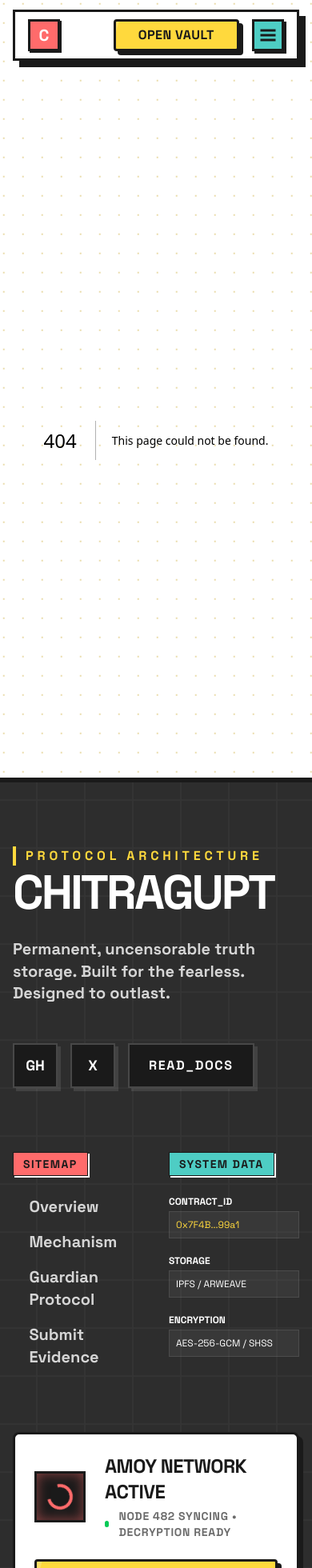
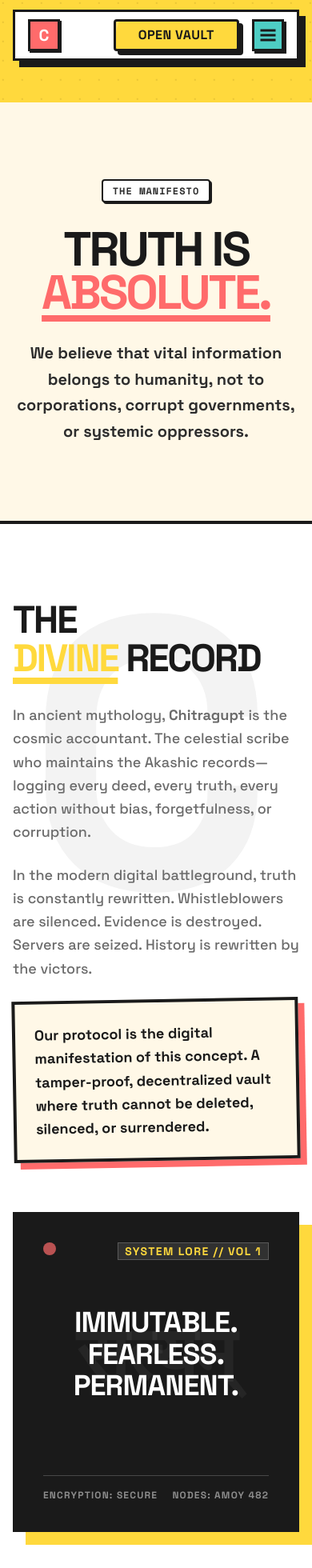
Before and after one commit to zynorex/chitragupt, a Next.js app in the folder frontend/: page /about in a window 390 px wide. Before the commit this address had no page. Shown: the top 1960 px of the page at 80% size. Built offline with nearby package versions, Linux system fonts and the light colour scheme.

Commit message:
feat: implement brutalist About page and responsive navigation component

```diff
--- /dev/null
+++ b/frontend/src/app/about/page.tsx
@@ -0,0 +1,143 @@
+"use client";
+
+import { useEffect } from "react";
+import Link from "next/link";
+
+/* ──────────── HOOKS ──────────── */
+function useScrollReveal() {
+  useEffect(() => {
+    const observer = new IntersectionObserver((entries) => {
+      entries.forEach(entry => {
+        if (entry.isIntersecting) {
+          entry.target.classList.add('fade-in-up');
+          observer.unobserve(entry.target);
+        }
+      });
+    }, { threshold: 0.1 });
+
+    document.querySelectorAll('.reveal-on-scroll').forEach(el => observer.observe(el));
+    return () => observer.disconnect();
+  }, []);
+}
+
+/* ──────────── PAGE ──────────── */
+export default function AboutPage() {
+  useScrollReveal();
+
+  return (
+    <div className="flex flex-col min-h-screen">
+       {/* Hero Section */}
+       <header className="py-24 sm:py-32 md:py-40 px-4 sm:px-6 lg:px-8 border-b-[4px] border-black bg-ivory">
+          <div className="max-w-7xl mx-auto flex flex-col items-center text-center">
+             <div className="brutal-badge bg-white mb-8 border-[3px] border-black px-4 py-2 font-[var(--font-mono)] font-bold text-sm sm:text-base tracking-widest text-charcoal shadow-[4px_4px_0px_#1A1A1A] reveal-on-scroll">
+                THE MANIFESTO
+             </div>
+             <h1 className="font-[var(--font-display)] text-6xl sm:text-8xl md:text-9xl font-black leading-[0.9] tracking-tighter uppercase mb-8 reveal-on-scroll" style={{ animationDelay: '100ms' }}>
+                Truth Is <br/><span className="text-coral underline decoration-8 sm:decoration-[16px] underline-offset-8">Absolute.</span>
+             </h1>
+             <p className="max-w-3xl text-xl sm:text-2xl font-[var(--font-mono)] font-bold text-charcoal leading-relaxed reveal-on-scroll" style={{ animationDelay: '200ms' }}>
+                We believe that vital information belongs to humanity, not to corporations, corrupt governments, or systemic oppressors.
+             </p>
+          </div>
+       </header>
+
+       {/* Story / Lore Section */}
+       <section className="py-24 lg:py-32 px-4 sm:px-6 lg:px-8 bg-white relative overflow-hidden border-b-[4px] border-black">
+          <div className="absolute top-0 right-0 p-12 text-[30rem] sm:text-[40rem] font-black text-black/5 pointer-events-none font-[var(--font-mono)] leading-none select-none z-0">
+             C
+          </div>
+
+          <div className="max-w-7xl mx-auto grid grid-cols-1 lg:grid-cols-2 gap-16 relative z-10">
+             <div className="flex flex-col justify-center reveal-on-scroll">
+                <h2 className="font-[var(--font-display)] text-5xl sm:text-7xl font-black uppercase tracking-tighter mb-8 text-black">
+                   The <br/><span className="text-golden underline decoration-8 sm:decoration-8 underline-offset-8">Divine</span> Record
+                </h2>
+                <div className="space-y-6 text-lg sm:text-xl font-medium text-gray leading-relaxed font-[var(--font-mono)]">
+                   <p>
+                      In ancient mythology, <strong>Chitragupt</strong> is the cosmic accountant. The celestial scribe who maintains the Akashic records—logging every deed, every truth, every action without bias, forgetfulness, or corruption.
+                   </p>
+                   <p>
+                      In the modern digital battleground, truth is constantly rewritten. Whistleblowers are silenced. Evidence is destroyed. Servers are seized. History is rewritten by the victors.
+                   </p>
+                   <p className="p-6 sm:p-8 border-[4px] border-black bg-ivory shadow-[8px_8px_0_#FF6B6B] text-black font-bold transform -rotate-1 hover:rotate-0 transition-transform">
+                      Our protocol is the digital manifestation of this concept. A tamper-proof, decentralized vault where truth cannot be deleted, silenced, or surrendered.
+                   </p>
+                </div>
+             </div>
+             <div className="flex items-center justify-center reveal-on-scroll" style={{ animationDelay: '200ms' }}>
+                <div className="w-full h-full min-h-[400px] border-[6px] border-black bg-black p-8 relative shadow-[16px_16px_0_#FFD93D] flex flex-col justify-between">
+                   <div className="flex justify-between w-full">
+                      <span className="w-4 h-4 bg-coral rounded-full animate-pulse" />
+                      <span className="text-golden font-[var(--font-mono)] text-sm font-bold tracking-widest uppercase bg-white/10 px-2 border border-white/20">System Lore // Vol 1</span>
+                   </div>
+                   <div className="text-center relative py-12">
+                      <div className="text-[6rem] sm:text-[10rem] font-bold text-white/[0.05] absolute inset-0 flex items-center justify-center pointer-events-none font-[var(--font-mono)]">
+                         सत्यम्
+                      </div>
+                      <h3 className="font-[var(--font-display)] text-4xl sm:text-5xl font-black text-white relative z-10 leading-[1.1] tracking-tight">
+                         IMMUTABLE.<br/>
+                         FEARLESS.<br/>
+                         PERMANENT.
+                      </h3>
+                   </div>
+                   <div className="w-full border-t border-white/20 pt-4 mt-8 flex justify-between text-white/50 font-[var(--font-mono)] text-xs uppercase font-bold tracking-widest">
+                      <span>Encryption: SECURE</span>
+                      <span>Nodes: AMOY 482</span>
+                   </div>
+                </div>
+             </div>
+          </div>
+       </section>
+
+       {/* The Mechanics Detail */}
+       <section className="py-24 lg:py-32 px-4 sm:px-6 lg:px-8">
+          <div className="max-w-7xl mx-auto flex flex-col">
+             <div className="brutal-badge bg-black text-white w-fit mb-12 border-[3px] border-golden px-6 py-2 shadow-[4px_4px_0_#FFD93D] reveal-on-scroll font-bold tracking-widest text-lg font-[var(--font-mono)] uppercase">
+                SYSTEM MECHANICS
+             </div>
+
+             <div className="grid grid-cols-1 md:grid-cols-3 gap-8">
+                {[
+                   { title: "ZERO TRUST", desc: "We don't know who you are. We don't want to know. Tor-friendly, zero accounts, no IP logs.", color: "bg-coral" },
+                   { title: "SHARDED KEYS", desc: "No single authority holds the key. Shamir's Secret Sharing splits decompression keys across decentralized guardian nodes.", color: "bg-cyan" },
+                   { title: "DEAD MANS SWITCH", desc: "Evidence remains locked until a time-lock expires without your check-in. If you vanish, the truth activates.", color: "bg-golden" }
+                ].map((feature, idx) => (
+                   <div key={idx} className="brutal-card bg-white border-[4px] border-black p-8 shadow-[8px_8px_0_#1A1A1A] hover:-translate-y-2 hover:shadow-[12px_12px_0_#1A1A1A] transition-all flex flex-col justify-between h-auto min-h-[350px] reveal-on-scroll" style={{ animationDelay: `${idx * 150}ms` }}>
+                      <div>
+                         <div className={`w-16 h-16 ${feature.color} border-[3px] border-black rounded-full mb-8 shadow-[inset_4px_4px_0_rgba(255,255,255,0.4)] flex items-center justify-center font-[var(--font-mono)] font-bold text-2xl text-black`}>
+                           0{idx + 1}
+                         </div>
+                         <h3 className="font-[var(--font-display)] text-3xl font-black uppercase mb-4 tracking-tight text-black">{feature.title}</h3>
+                         <p className="font-[var(--font-mono)] text-base font-bold text-gray leading-relaxed">
+                            {feature.desc}
+                         </p>
+                      </div>
+                   </div>
+                ))}
+             </div>
+          </div>
+       </section>
+
+       {/* CTA to Main Action */}
+       <section className="py-32 px-4 sm:px-6 lg:px-8 bg-black border-t-[8px] border-golden text-white relative overflow-hidden">
+          {/* Subtle grid pattern for dark bg */}
+          <div className="absolute inset-0 opacity-10" style={{ backgroundImage: "linear-gradient(#fff 1px, transparent 1px), linear-gradient(90deg, #fff 1px, transparent 1px)", backgroundSize: "40px 40px" }} />
+
+          <div className="max-w-4xl mx-auto text-center relative z-10 flex flex-col items-center reveal-on-scroll">
+             <div className="w-16 h-16 border-4 border-coral rounded-full flex items-center justify-center mb-8">
+                <div className="w-4 h-4 bg-coral rounded-full animate-ping" />
+             </div>
+             <h2 className="font-[var(--font-display)] text-5xl md:text-7xl font-black uppercase tracking-tighter mb-12">
+                Ready to break <br className="hidden sm:block"/> your silence?
+             </h2>
+             <Link href="/submit" className="brutal-btn bg-golden text-black border-[4px] border-white shadow-[8px_8px_0_#FF6B6B] hover:bg-white hover:text-black py-6 px-12 text-xl font-bold font-[var(--font-mono)] uppercase tracking-widest inline-flex items-center gap-4 transition-all hover:scale-105 active:scale-95 group">
+                ENTER THE VAULT
+                <svg className="w-8 h-8 group-hover:translate-x-2 transition-transform" viewBox="0 0 24 24" fill="none" stroke="currentColor" strokeWidth="3" strokeLinecap="square" strokeLinejoin="miter">
+                  <path d="M5 12h14M12 5l7 7-7 7" />
+                </svg>
+             </Link>
+          </div>
+       </section>
+    </div>
+  );
+}
--- a/frontend/src/components/Navbar.tsx
+++ b/frontend/src/components/Navbar.tsx
@@ -51,10 +51,10 @@ export default function Navbar() {
 
           {/* Desktop Links (Center) */}
           <div className="hidden lg:flex items-center gap-1">
-            {["FEATURES", "HOW IT WORKS", "SHABD KOSH"].map((item) => (
+            {["FEATURES", "ABOUT", "SHABD KOSH"].map((item) => (
               <Link
                 key={item}
-                href={`/#${item.toLowerCase().replace(/ /g, "-")}`}
+                href={item === "ABOUT" ? "/about" : `/#${item.toLowerCase().replace(/ /g, "-")}`}
                 className="relative px-3 py-2 text-sm font-bold font-[var(--font-mono)] text-charcoal tracking-wide group overflow-hidden inline-flex items-center justify-center mx-1"
               >
                 <span className="relative z-10 group-hover:text-black transition-colors">{item}</span>
@@ -103,10 +103,10 @@ export default function Navbar() {
         `}>
           <div className="p-5 flex flex-col gap-3">
              <div className="text-[0.6rem] font-[var(--font-mono)] text-gray uppercase tracking-widest font-bold mb-2">Navigation Log</div>
-            {["FEATURES", "HOW IT WORKS", "SHABD KOSH"].map((item) => (
+            {["FEATURES", "ABOUT", "SHABD KOSH"].map((item) => (
               <Link
                 key={item}
-                href={`/#${item.toLowerCase().replace(/ /g, "-")}`}
+                href={item === "ABOUT" ? "/about" : `/#${item.toLowerCase().replace(/ /g, "-")}`}
                 onClick={() => setMobileOpen(false)}
                 className="block px-4 py-3 text-base font-bold font-[var(--font-mono)] text-black tracking-widest border-[3px] border-transparent hover:border-black hover:bg-golden hover:translate-x-2 transition-all uppercase"
               >
```
